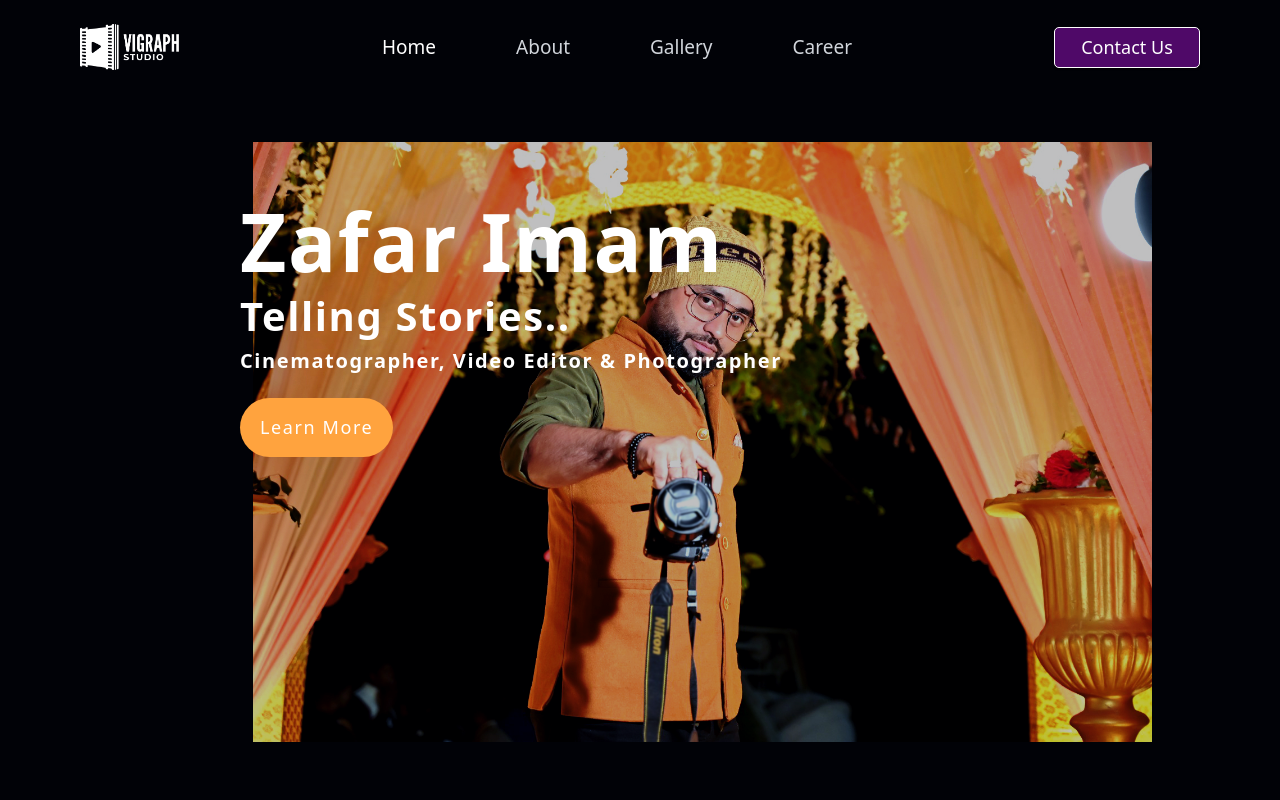
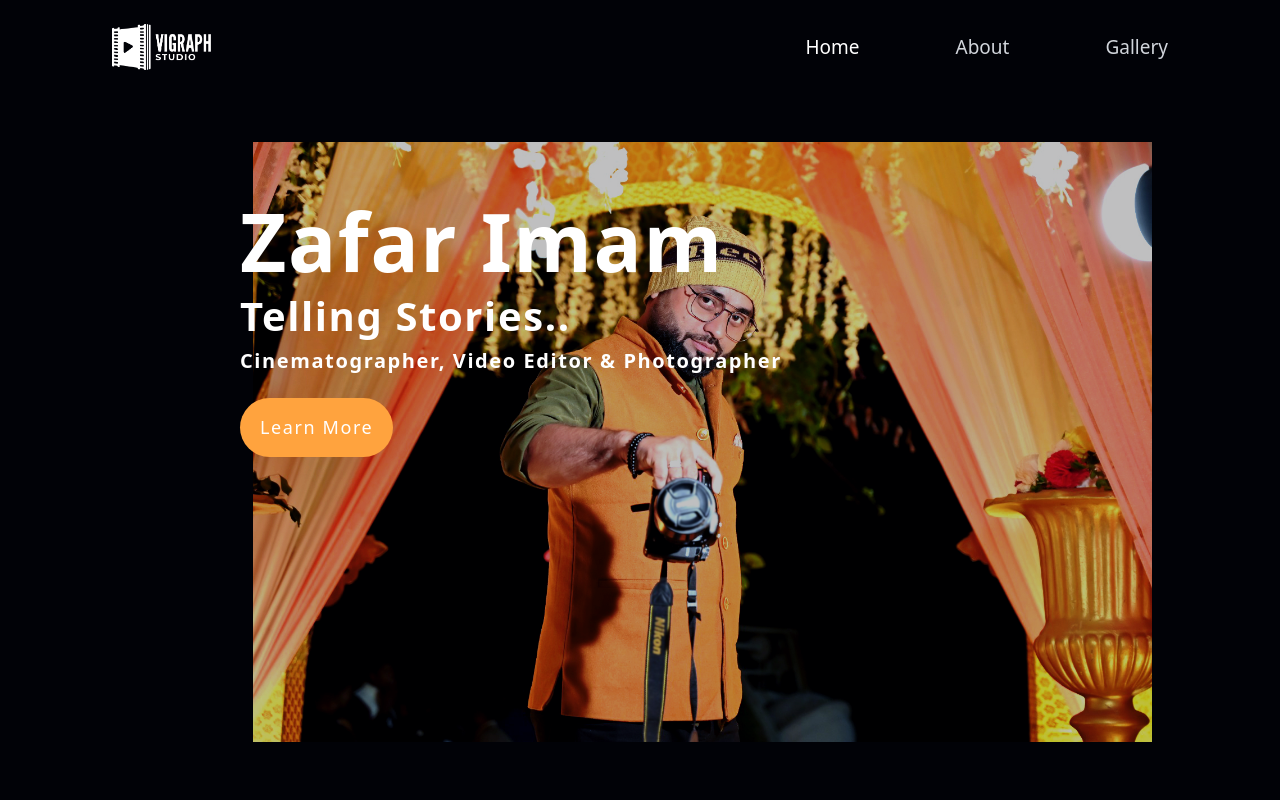
Before and after one commit to RazaNaqsh/techDarbar, a React (Vite) app: page / in a window 1280 px wide. Shown: the top 800 px of the page. Built offline with nearby package versions, Linux system fonts and the light colour scheme; the HTML template or start-up script is replaced by a standard one.

Commit message:
Navbar edit

```diff
--- a/src/components/Navbar.jsx
+++ b/src/components/Navbar.jsx
@@ -27,12 +27,12 @@ const Navbar = () => {
   };
 
   return (
-    <nav className="z-[100] bg-[#010207]  w-full">
+    <nav className="z-[100] bg-[#010207] w-full">
       <motion.div
         initial={{ opacity: 0 }}
         animate={{ opacity: 1 }}
         transition={{ delay: 0.5, duration: 1.3 }}
-        className="z-10  w-[90%] mx-auto flex px-4 py-6 justify-between items-center"
+        className="z-10  w-[85%] mx-auto flex px-4 py-6 justify-between items-center"
       >
         <div>
           <img className="w-[65px] md:w-[100px]" src={logo} alt="logo" />
@@ -47,7 +47,7 @@ const Navbar = () => {
         <div className="hidden md:flex">
           {" "}
           {/* Displayed on desktop */}
-          <ul className="flex text-[19px] font-sans md:gap-6 big:gap-20">
+          <ul className="flex text-[19px] font-sans md:gap-6 big:gap-24">
             <Link to="/" className="" onClick={() => handleTabClick("home")}>
               <li
                 className={`cursor-pointer ${
@@ -87,22 +87,6 @@ const Navbar = () => {
                 }`}
               >
                 Gallery
-              </li>
-            </Link>
-
-            <Link
-              to="/career"
-              className=""
-              onClick={() => handleTabClick("career")}
-            >
-              <li
-                className={`cursor-pointer ${
-                  activeTab === "career"
-                    ? "text-white font-medium"
-                    : "text-gray-300"
-                }`}
-              >
-                Career
               </li>
             </Link>
           </ul>
@@ -155,28 +139,8 @@ const Navbar = () => {
                 Gallery
               </li>
             </Link>
-            <Link to="/career">
-              <li
-                className={`cursor-pointer ${
-                  activeTab === "career"
-                    ? "text-[#4F0968] font-medium"
-                    : "text-gray-800"
-                }`}
-                onClick={() => {
-                  handleTabClick("career");
-                  handleMobileMenuToggle();
-                }}
-              >
-                Career
-              </li>
-            </Link>
           </ul>
         )}
-        <div className="hidden md:block">
-          <button className="bg-[#4F0968] border-[1px] border-white text-white rounded-[5px] font-sans w-[146px] h-[41px] text-[18px] shadow-black shadow-sm">
-            Contact Us
-          </button>
-        </div>
       </motion.div>
     </nav>
   );
```
